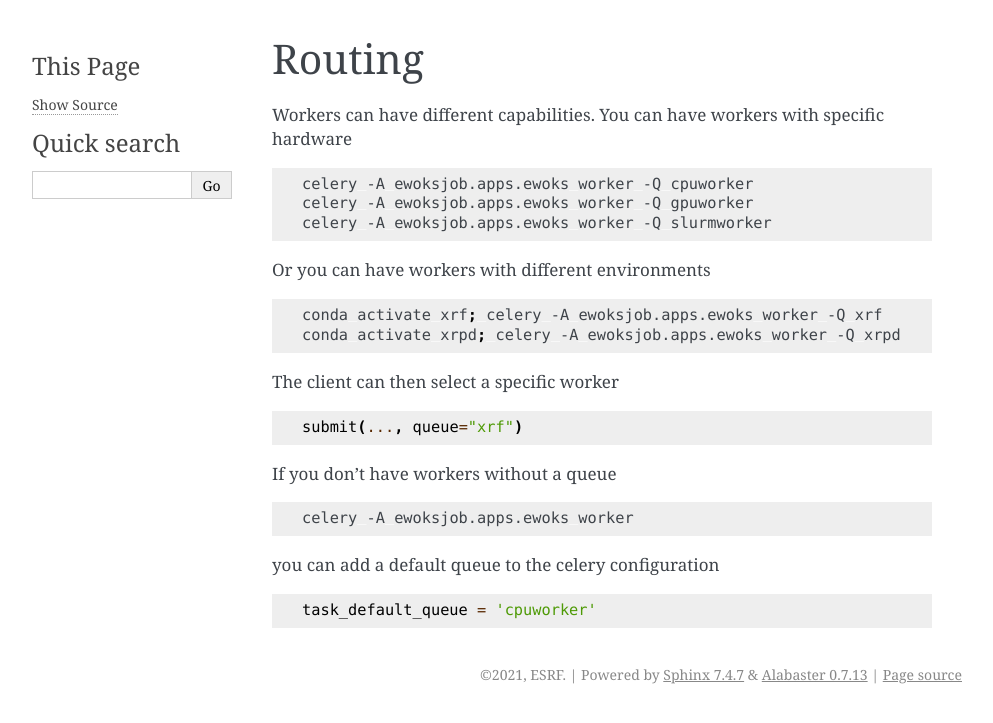
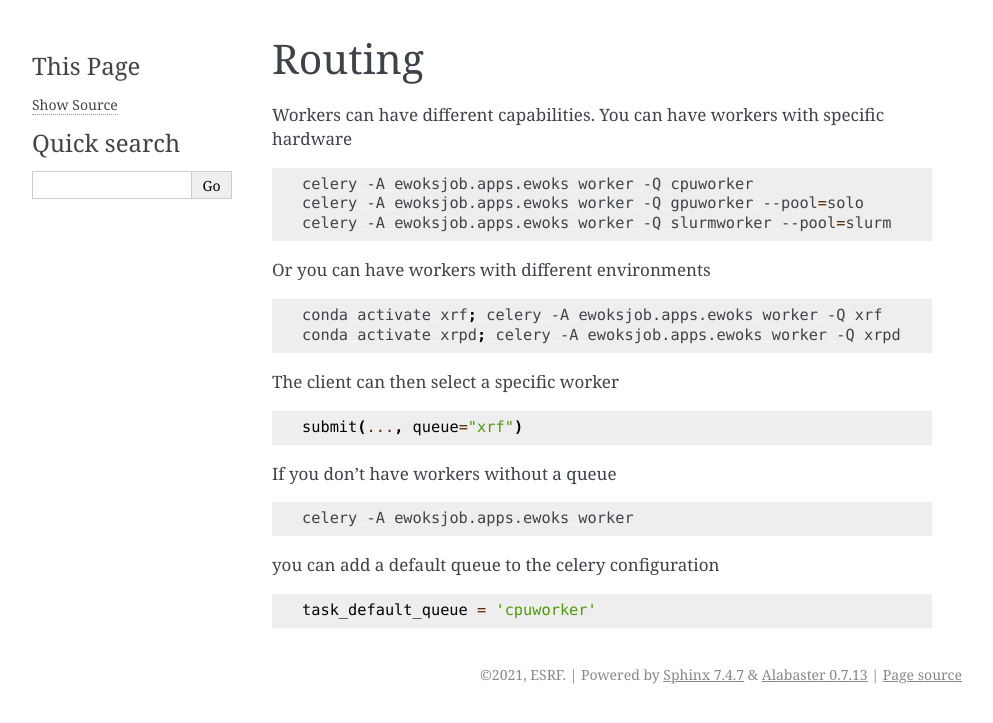
Before and after one commit to ewoks-kit/ewoksjob, a Sphinx documentation site: the page built from doc/routing.rst, in a window 1280 px wide. Shown: the top 723 px of the page, without its empty margins (148-1141 px from the left). Built offline with Sphinx 7.4.7, drawn with Linux system fonts in a browser that asks for light colours.

Commit message:
add docs

```diff
--- a/doc/routing.rst
+++ b/doc/routing.rst
@@ -7,8 +7,8 @@ with specific hardware
 .. code:: bash
 
     celery -A ewoksjob.apps.ewoks worker -Q cpuworker
-    celery -A ewoksjob.apps.ewoks worker -Q gpuworker
-    celery -A ewoksjob.apps.ewoks worker -Q slurmworker
+    celery -A ewoksjob.apps.ewoks worker -Q gpuworker --pool=solo
+    celery -A ewoksjob.apps.ewoks worker -Q slurmworker --pool=slurm
 
 Or you can have workers with different environments
 
```
